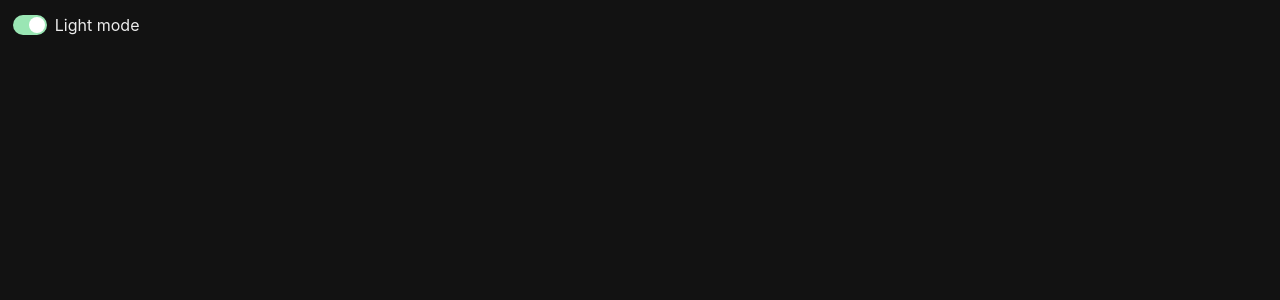
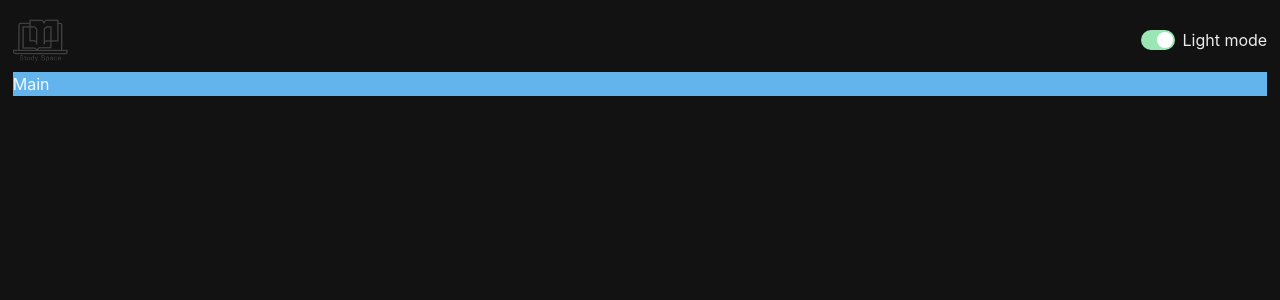
Before and after one commit to Roziallegro/oasis-II, a React (Vite) app: page / in a window 1280 px wide. Shown: the top 300 px of the page. Built offline with nearby package versions, Linux system fonts and the light colour scheme.

Commit message:
added nav bar

```diff
--- a/src/App.tsx
+++ b/src/App.tsx
@@ -1,10 +1,23 @@
 import { useState } from "react";
+import { Grid, GridItem, HStack, Image } from "@chakra-ui/react";
 import ColourModeSwitch from "./components/ColormodeSwitch";
+
+import logo from "./assets/study logo.png";
 
 function App() {
   return (
     <>
-      <ColourModeSwitch />
+      <Grid templateAreas={`"header" "main"`} gap="1">
+        <GridItem area={"header"}>
+          <HStack justifyContent="space-between">
+            <Image src={logo} boxSize="55px" objectFit="contain" />
+            <ColourModeSwitch />
+          </HStack>
+        </GridItem>
+        <GridItem bg="blue.300" area={"main"}>
+          Main
+        </GridItem>
+      </Grid>
     </>
   );
 }
```
Also changed, not shown: src/assets/study logo.png (added).
